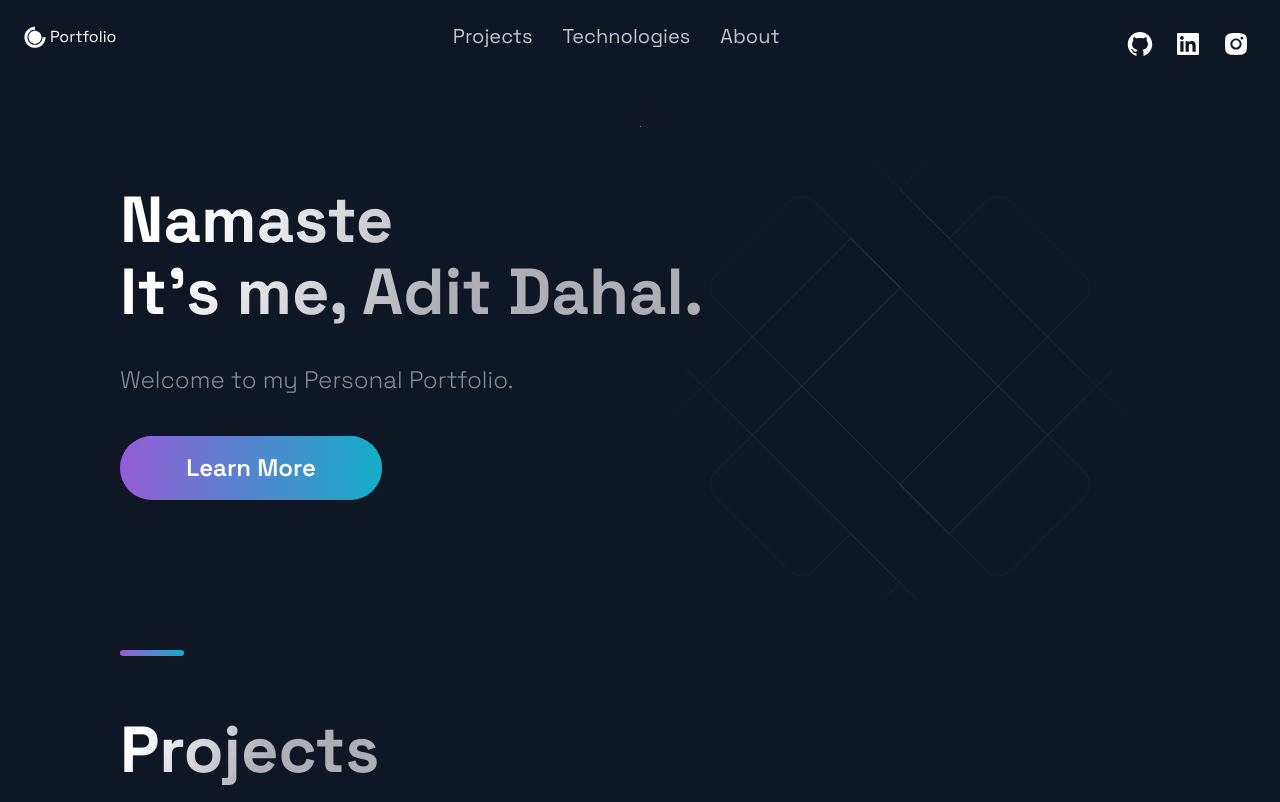
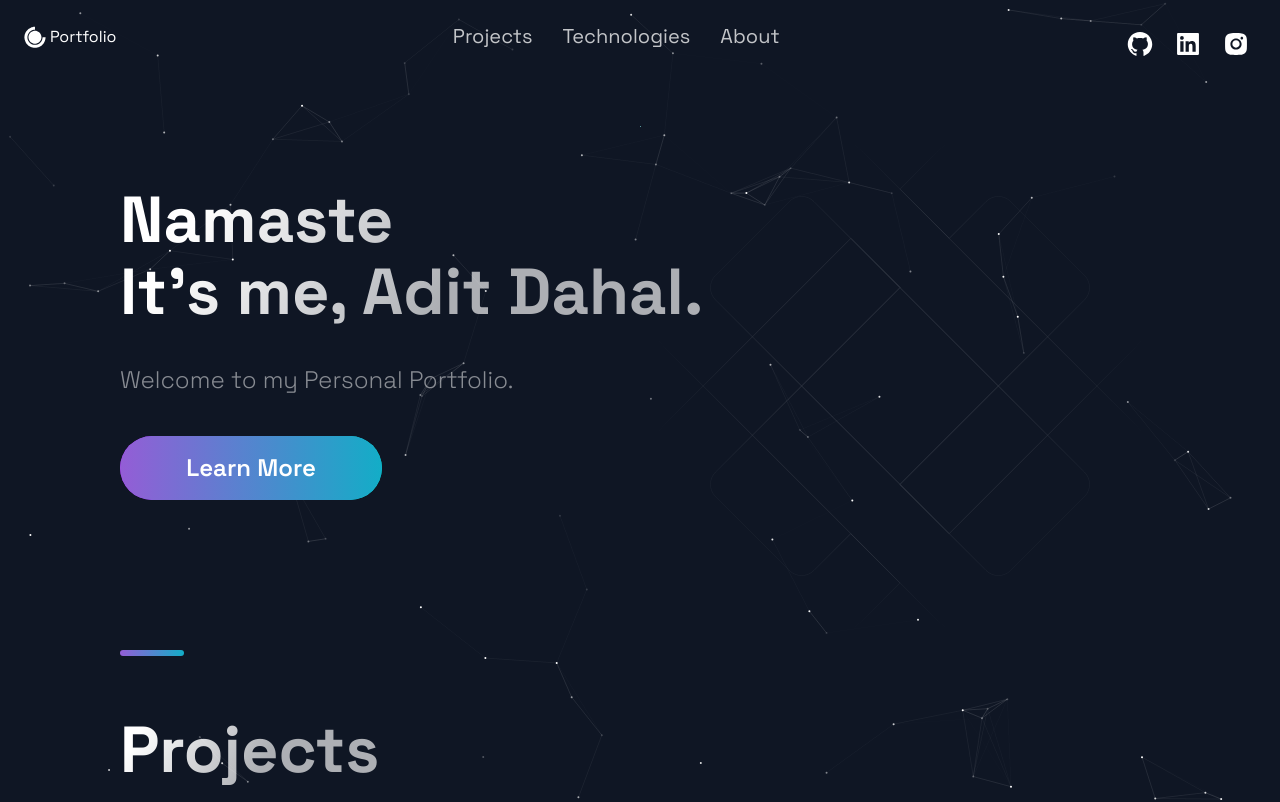
Before and after one commit to Adeetdahal/Adit-Portfolio, a Next.js app: page / in a window 1280 px wide. Shown: the top 802 px of the page. Built offline with nearby package versions, Linux system fonts and the light colour scheme.

Commit message:
FEAT: added parallex effect Particle

```diff
--- a/package.json
+++ b/package.json
@@ -12,8 +12,10 @@
     "react": "17.0.2",
     "react-dom": "17.0.2",
     "react-icons": "^4.2.0",
+    "react-tsparticles": "^2.9.3",
     "styled-components": "^5.3.0",
-    "styled-normalize": "^8.0.7"
+    "styled-normalize": "^8.0.7",
+    "tsparticles": "^2.9.3"
   },
   "devDependencies": {
     "babel-plugin-styled-components": "^2.0.7"
--- a/src/styles/theme.js
+++ b/src/styles/theme.js
@@ -2,9 +2,11 @@ import { ThemeProvider } from 'styled-components';
 
 import theme from "../themes/default";
 import GlobalStyles from './globals';
+import ParticleComponent from '../../utils/Particles/ParticleComponent';
 
 const Theme = ({ children }) => (
   <ThemeProvider theme={theme}>
+    <ParticleComponent />
     <GlobalStyles />
     {children}
   </ThemeProvider>
--- /dev/null
+++ b/utils/Particles/ParticleComponent.js
@@ -0,0 +1,37 @@
+import React, { useState } from "react";
+import { useCallback } from "react";
+import Particles from "react-tsparticles";
+import { loadFull } from "tsparticles";
+import parallaxConfig from './parallaxConfig.json'
+
+const ParticleComponent = () => {
+    const particlesInit = useCallback(async (engine) => {
+        console.log(engine);
+        await loadFull(engine);
+    }, []);
+
+    const particlesLoaded = useCallback(async (container) => {
+        await console.log(container);
+    }, []);
+
+    const handleMouseEnter = (container) => {
+        const particles = container.particles;
+        particles.move.enable = true; // Enable particle movement on hover
+    };
+
+    const handleMouseLeave = (container) => {
+        const particles = container.particles;
+        particles.move.enable = false; // Disable particle movement when leaving the area
+    };
+
+    return (
+        <Particles
+            id="tsparticles"
+            init={particlesInit}
+            loaded={particlesLoaded}
+            options={parallaxConfig}
+        />
+    );
+};
+
+export default ParticleComponent;
--- /dev/null
+++ b/utils/Particles/parallaxConfig.json
@@ -0,0 +1,57 @@
+{
+    "particles": {
+        "number": {
+            "value": 160,
+            "density": {
+                "enable": true,
+                "value_area": 1500
+            }
+        },
+        "line_linked": {
+            "enable": true,
+            "opacity": 0.08
+        },
+        "move": {
+            "attract": {
+                "enable": false,
+                "rotateX": 600,
+                "rotateY": 1200
+            },
+            "bounce": false,
+            "direction": "none",
+            "enable": true,
+            "out_mode": "out",
+            "random": false,
+            "speed": 0.4,
+            "straight": false
+        },
+        "size": {
+            "value": 1
+        },
+        "opacity": {
+            "anim": {
+                "enable": true,
+                "speed": 3,
+                "opacity_min": 0.15,
+                "opacity_max": 0.9
+            }
+        }
+    },
+    "interactivity": {
+        "detectsOn": "window",
+        "events": {
+            "onclick": { "enable": true, "mode": "push" },
+            "onhover": {
+                "enable": true,
+                "mode": "attract",
+                "parallax": { "enable": false, "force": 60, "smooth": 10 }
+            },
+            "resize": true
+        },
+        "modes": {
+            "push": { "quantity": 2 },
+            "attract": { "distance": 200, "duration": 4, "factor": 1.3 }
+        }
+    },
+    "retina_detect": true
+}
```
Also changed, not shown: src/themes/default.js (line endings or trailing spaces), 1 other file (tests, documents, lock files or other folders).
